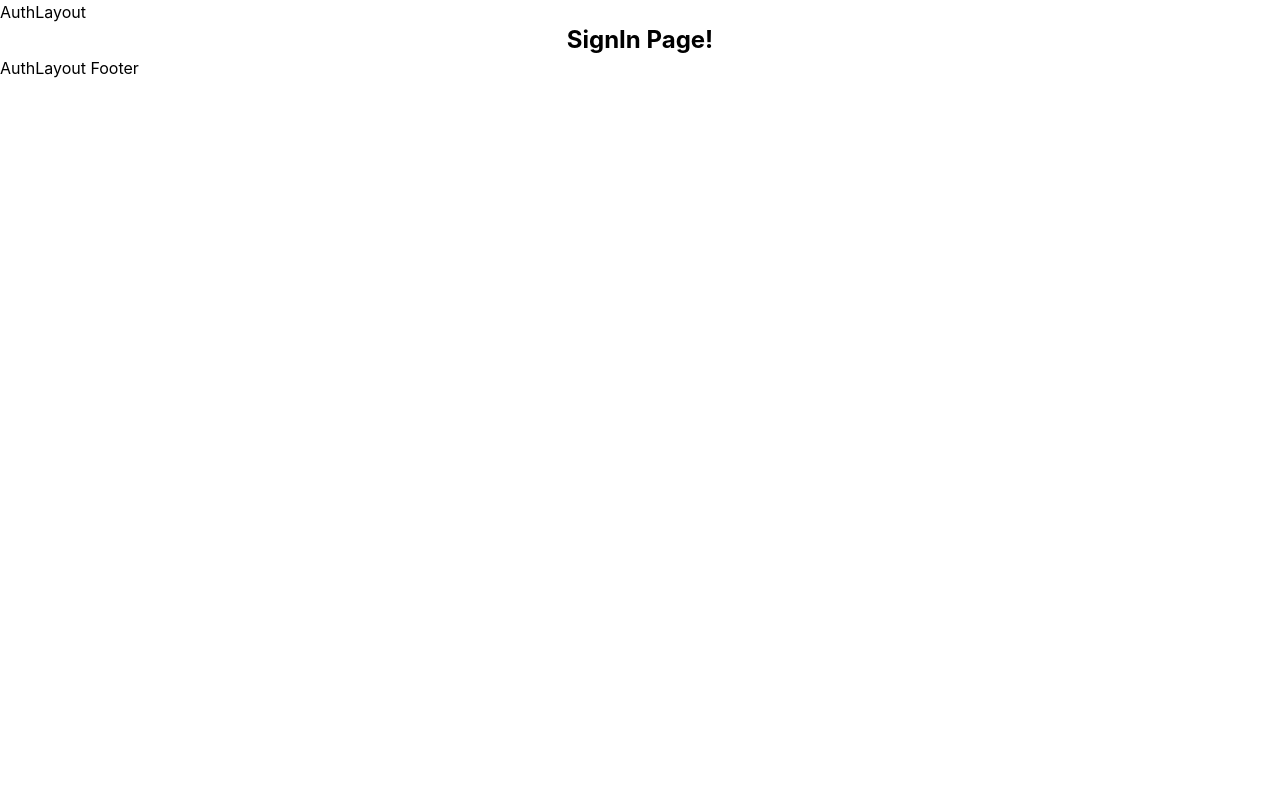
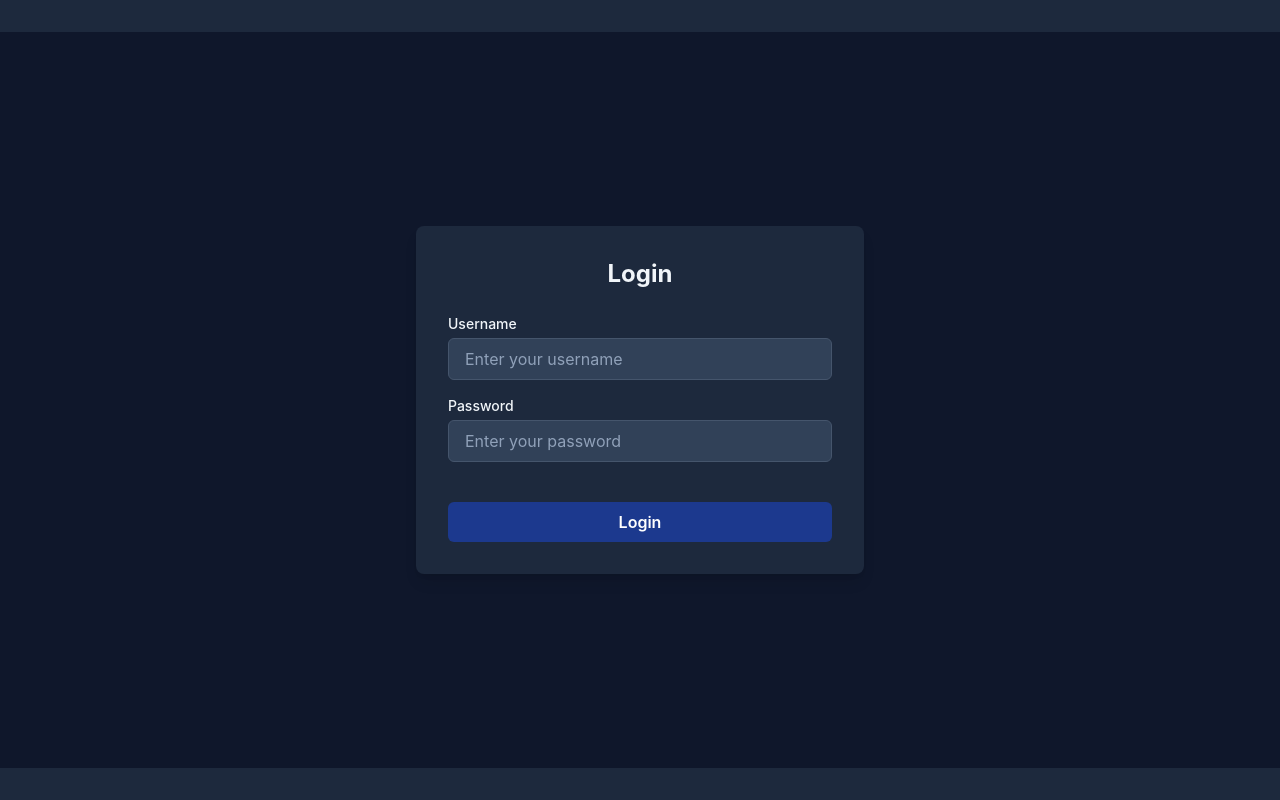
Before and after one commit to rramires/tailwind, a React (Vite) app: page /sign-in in a window 1280 px wide. Built offline with nearby package versions, Linux system fonts and the light colour scheme.

Commit message:
feat: update sample layout components and enhance styling for better UI consistency

```diff
--- a/src/pages/_layouts/app.tsx
+++ b/src/pages/_layouts/app.tsx
@@ -2,17 +2,17 @@
 
 export function AppLayout() {
 	return (
-		<>
-			<header>
+		<div className='flex h-screen flex-col'>
+			<header className='flex h-20 items-center bg-slate-800 pl-8 text-slate-200'>
 				<h1>AppLayout Header</h1>
 			</header>
-			<main>
+			<main className='flex flex-1'>
 				{/* Content will change here */}
 				<Outlet />
 			</main>
-			<footer>
+			<footer className='flex h-12 items-center bg-slate-800 pl-8 text-slate-200'>
 				<p>AppLayout Footer</p>
 			</footer>
-		</>
+		</div>
 	)
 }
--- a/src/pages/_layouts/auth.tsx
+++ b/src/pages/_layouts/auth.tsx
@@ -2,17 +2,13 @@
 
 export function AuthLayout() {
 	return (
-		<>
-			<header>
-				<h1>AuthLayout</h1>
-			</header>
-			<main>
+		<div className='flex h-screen flex-col'>
+			<header className='flex h-8 items-center bg-slate-800 pl-8 text-slate-200'></header>
+			<main className='flex flex-1'>
 				{/* Content will change here */}
 				<Outlet />
 			</main>
-			<footer>
-				<p>AuthLayout Footer</p>
-			</footer>
-		</>
+			<footer className='flex h-8 items-center bg-slate-800 pl-8 text-slate-200'></footer>
+		</div>
 	)
 }
--- a/src/pages/app/dashboard.tsx
+++ b/src/pages/app/dashboard.tsx
@@ -1,12 +1,13 @@
 import { PageTitle } from '@components/title/page-title'
 
 export function Dashboard() {
-	// throw new Error('Simulação de erro no Dashboard')
+	//throw new Error('Dashboard error simulation')
+
 	return (
 		<>
 			<PageTitle title='Dashboard' />
-			<div className='text-center'>
-				<h2 className='text-2xl font-bold'>Dashboard Page!</h2>
+			<div className='flex-1 bg-slate-900 px-8 py-4 text-slate-100'>
+				<h2 className='text-3xl font-bold'>Dashboard Page!</h2>
 			</div>
 		</>
 	)
--- a/src/pages/auth/sign-in.tsx
+++ b/src/pages/auth/sign-in.tsx
@@ -1,12 +1,62 @@
 import { PageTitle } from '@components/title/page-title'
 
 export function SignIn() {
-	// throw new Error('Simulação de erro no SignIn')
+	const handleSubmit = (e: React.SubmitEvent<HTMLFormElement>) => {
+		e.preventDefault()
+		// Add login logic here
+	}
+
 	return (
 		<>
 			<PageTitle title='Sign In' />
-			<div className='text-center'>
-				<h2 className='text-2xl font-bold'>SignIn Page!</h2>
+			<div className='flex flex-1 items-center justify-center bg-slate-900 px-8 py-4 text-slate-100'>
+				<div className='w-full max-w-md rounded-lg bg-slate-800 p-8 shadow-lg'>
+					<h2 className='mb-6 text-center text-2xl font-bold'>
+						Login
+					</h2>
+
+					<form onSubmit={handleSubmit} className='space-y-4'>
+						<div>
+							<label
+								htmlFor='username'
+								className='mb-1 block text-sm font-medium'
+							>
+								Username
+							</label>
+							<input
+								id='username'
+								type='text'
+								placeholder='Enter your username'
+								className='w-full rounded-md border border-slate-600 bg-slate-700 px-4 py-2 text-slate-100 placeholder-slate-400 focus:border-slate-500 focus:ring-1 focus:ring-slate-500 focus:outline-none'
+								required
+							/>
+						</div>
+
+						<div>
+							<label
+								htmlFor='password'
+								className='mb-1 block text-sm font-medium'
+							>
+								Password
+							</label>
+							<input
+								id='password'
+								type='password'
+								placeholder='Enter your password'
+								className='w-full rounded-md border border-slate-600 bg-slate-700 px-4 py-2 text-slate-100 placeholder-slate-400 focus:border-slate-500 focus:ring-1 focus:ring-slate-500 focus:outline-none'
+								required
+							/>
+						</div>
+
+						<button
+							type='submit'
+							/* disabled */
+							className='mt-6 w-full rounded-md bg-blue-900 px-4 py-2 font-semibold text-white transition-colors enabled:cursor-pointer enabled:hover:bg-blue-800 disabled:cursor-not-allowed disabled:opacity-60'
+						>
+							Login
+						</button>
+					</form>
+				</div>
 			</div>
 		</>
 	)
--- a/src/pages/e404.tsx
+++ b/src/pages/e404.tsx
@@ -4,17 +4,14 @@
 	return (
 		<>
 			<PageTitle title='Not Found' />
-			<div className='flex h-screen flex-col items-center justify-center'>
-				<h1 className='text-3xl font-bold'>
-					404 - Página não encontrada
-				</h1>
-				<h3 className='font-bold'>
-					Voltar para a
+			<div className='flex h-screen flex-col items-center justify-center bg-slate-900 p-8 text-slate-100'>
+				<h1 className='text-3xl font-bold'>404 - Page not found</h1>
+				<h3 className='pt-3 font-bold text-slate-500'>
 					<a
-						className='ml-1 text-blue-600 hover:text-blue-800 hover:underline'
+						className='hover: :hover:text-slate-100 ml-1 hover:underline'
 						href='/'
 					>
-						página inicial
+						Return to homepage
 					</a>
 				</h3>
 			</div>
--- a/src/pages/error.tsx
+++ b/src/pages/error.tsx
@@ -15,12 +15,12 @@
 			<PageTitle title='Error' />
 			<div
 				id='error-page'
-				className='flex h-screen flex-col items-center justify-center'
+				className='flex h-screen flex-col items-center justify-center bg-slate-900 p-8 text-slate-100'
 			>
 				<h1 className='text-3xl font-bold'>Oops!</h1>
-				<p>Desculpe, ocorreu um erro.</p>
-				<p>
-					<i className='font-bold text-red-600'>
+				<p className='pt-1'>Sorry, an error occurred:</p>
+				<p className='pt-3'>
+					<i className='text-red-600'>
 						{error.statusText || error.message}
 					</i>
 				</p>
```
